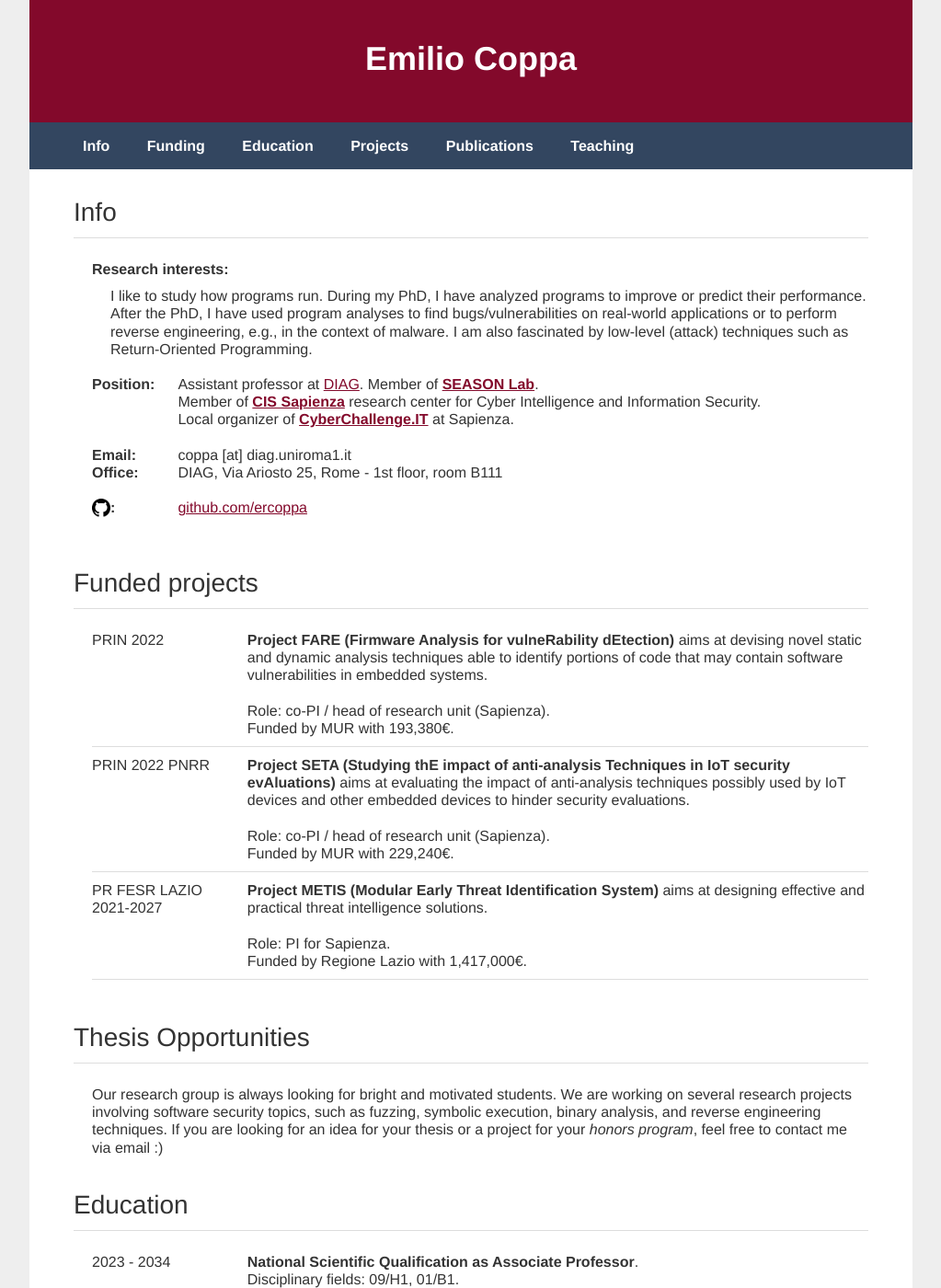
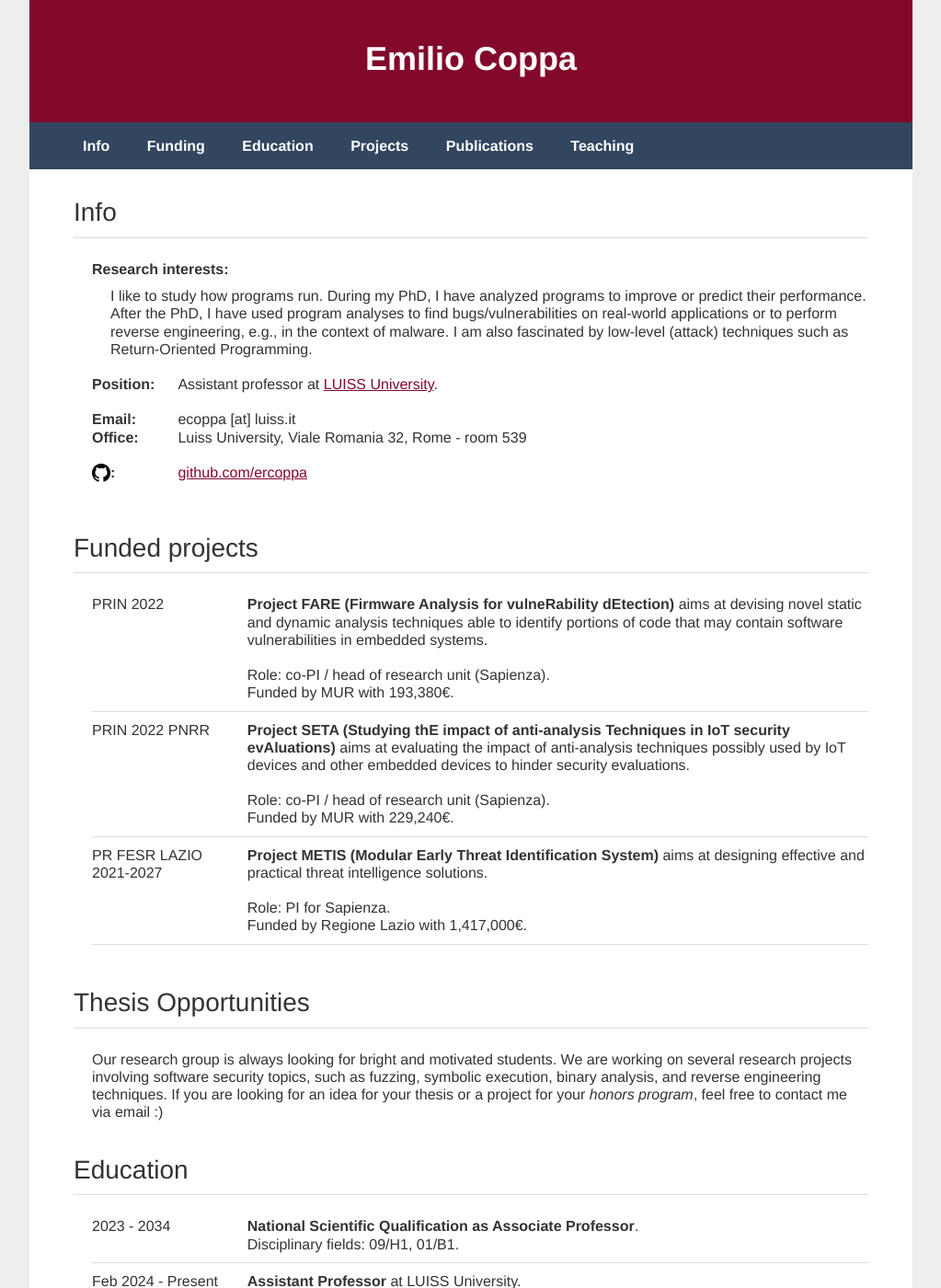
Before and after one commit to ecoppa/ecoppa.github.io, a Jekyll site: the page built from index.html, in a window 1280 px wide and 1400 px high. Shown: the whole window at 92% size, without its empty margins (128-1151 px from the left). Built offline with Jekyll 4.4.1, drawn with Linux system fonts in a browser that asks for light colours; some of the changed text lies outside the part shown.

Commit message:
Update index.html

```diff
--- a/index.html
+++ b/index.html
@@ -21,6 +21,8 @@ title: Emilio Coppa - Academic Page
 								<b>Position:</b>
 							</div>
 							<div style="display:table-cell;">
+								Assistant professor at <a href="https://www.luiss.it/">LUISS University</a>.
+								<!--
 								Assistant professor at <a href="http://www.dis.uniroma1.it/">DIAG</a>.
 								Member of <a href="http://season-lab.github.io" target="_blank"><b>SEASON
 										Lab</b></a>.<br />
@@ -29,6 +31,7 @@ title: Emilio Coppa - Academic Page
 								Cyber Intelligence and Information Security.<br />
 								Local organizer of <a href="http://cyberchallenge.it"
 									target="_blank"><b>CyberChallenge.IT</b></a> at Sapienza.
+								-->
 							</div>
 						</div>
 
@@ -39,7 +42,7 @@ title: Emilio Coppa - Academic Page
 								<b>Email:</b>
 							</div>
 							<div style="display:table-cell;">
-								coppa [at] diag.uniroma1.it
+								ecoppa [at] luiss.it
 							</div>
 						</div>
 
@@ -48,7 +51,7 @@ title: Emilio Coppa - Academic Page
 								<b>Office:</b>
 							</div>
 							<div style="display:table-cell;">
-								DIAG, Via Ariosto 25, Rome - 1st floor, room B111
+								Luiss University, Viale Romania 32, Rome - room 539
 							</div>
 						</div>
 
@@ -191,7 +194,25 @@ title: Emilio Coppa - Academic Page
 
 						<div style="display:table-row;">
 							<div style="display:table-cell; width: 20%;">
-								Oct 2020 - Present
+								Feb 2024 - Present
+							</div>
+							<div style="display:table-cell;">
+								<b>Assistant Professor</b> at LUISS University.
+							</div>
+						</div>
+
+						<div style="display:table-row;">
+							<div style="display:table-cell;">
+								<hr style="margin: 10px 0 10px 0;" />
+							</div>
+							<div style="display:table-cell;">
+								<hr style="margin: 10px 0 10px 0;" />
+							</div>
+						</div>
+
+						<div style="display:table-row;">
+							<div style="display:table-cell; width: 20%;">
+								Oct 2020 - Jan 2024
 							</div>
 							<div style="display:table-cell;">
 								<b>Assistant Professor</b> at Sapienza University of Rome.
```
